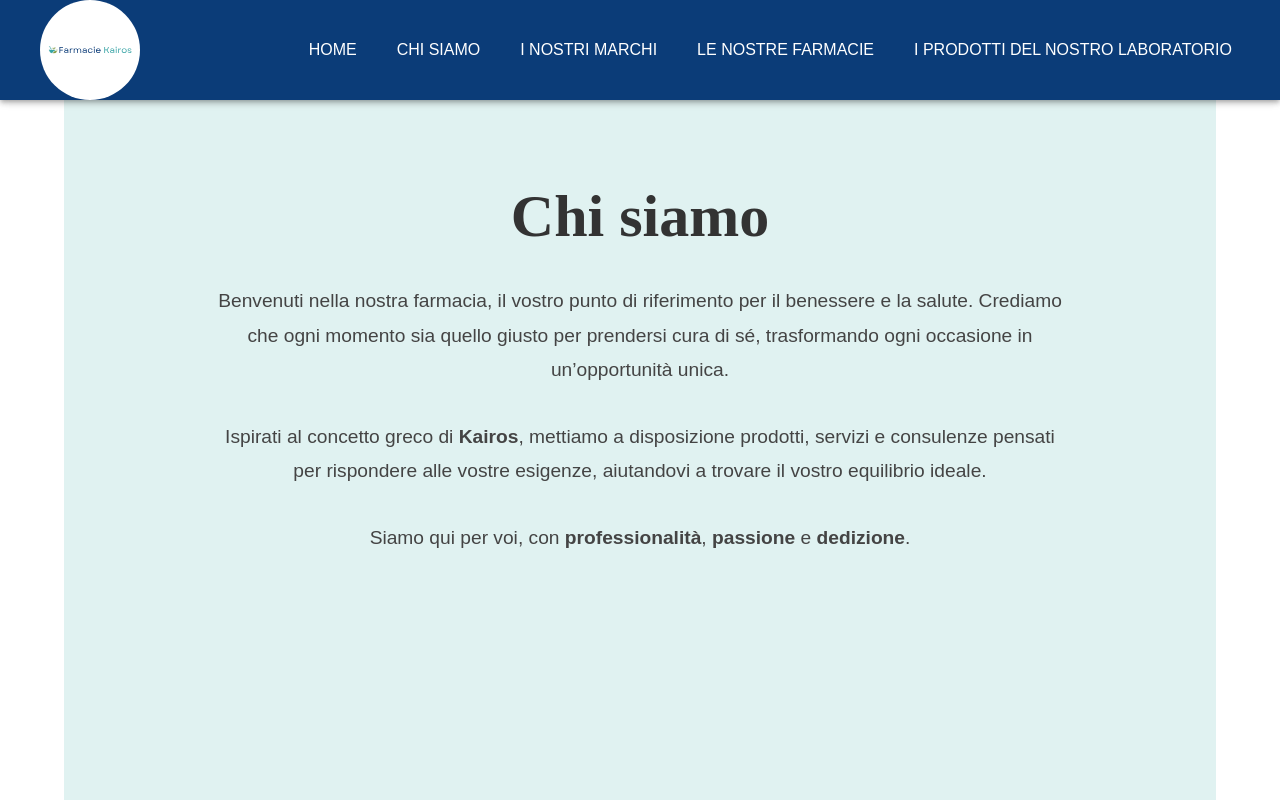
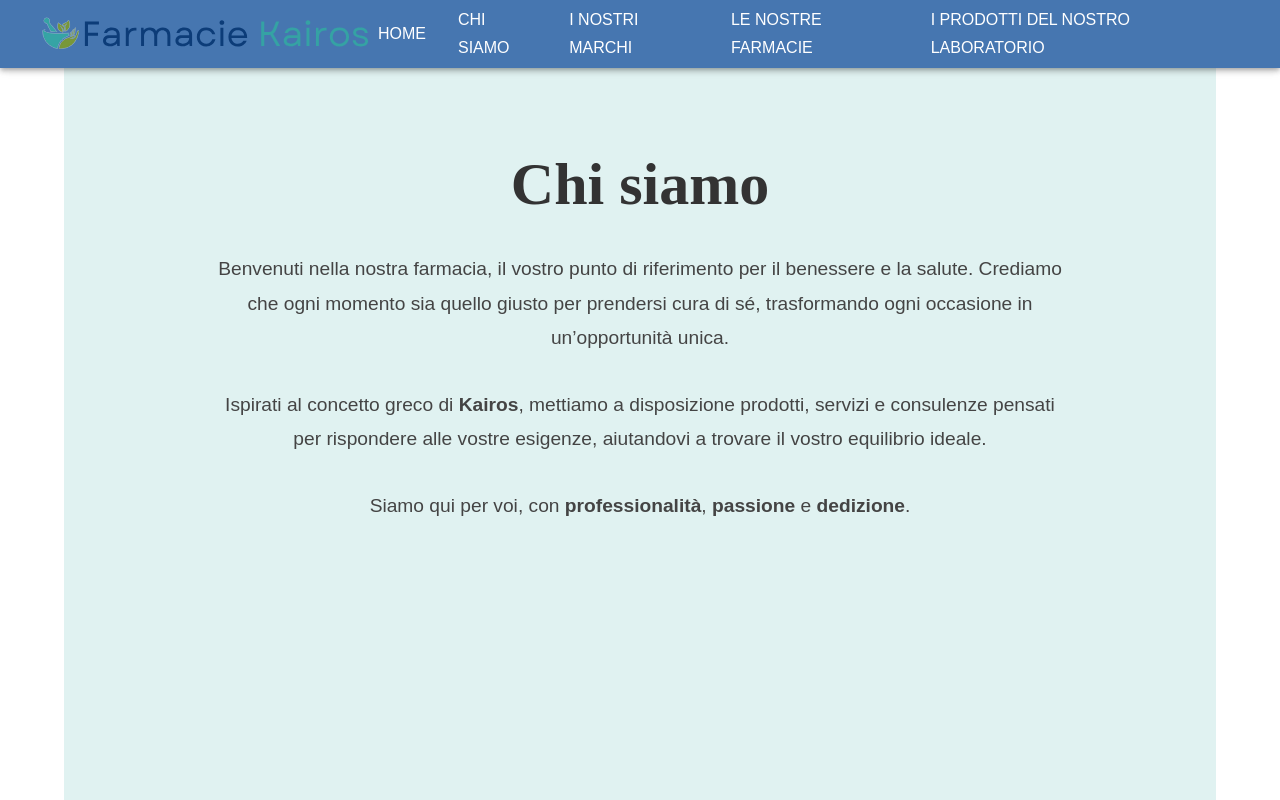
Before and after one commit to francescopesoli/farmacia-kairos, a React (Vite) app: page /chi-siamo in a window 1280 px wide. Shown: the top 800 px of the page. Built offline with nearby package versions, Linux system fonts and the light colour scheme.

Commit message:
fix: fixed some stuff and added responsive

```diff
--- a/src/components/Brands.tsx
+++ b/src/components/Brands.tsx
@@ -43,7 +43,7 @@ const settings = {
 
 const Brands = () => {
     return (
-        <Box sx={{ py: 5, textAlign: "center" }}>
+        <Box sx={{ py: 2, textAlign: "center" }}>
             <Typography variant="h4" sx={{ fontWeight: "bold", mb: 4, color: "primary.main" }}>
                 Le nostre marche
             </Typography>
--- /dev/null
+++ b/src/components/ChiSiamo.tsx
@@ -0,0 +1,57 @@
+import { Box, Typography } from "@mui/material";
+
+const ChiSiamo = () => {
+    return (
+        <Box sx={{ py: 5, textAlign: "center" }}>
+            <Typography variant="h4" sx={{ fontWeight: "bold", mb: 4, color: "primary.main" }}>
+                Chi Siamo
+            </Typography>
+            {/* Testo principale */}
+            <Typography
+                variant="h5"
+                sx={{
+                    color: "#444",
+                    mt: 4,
+                    fontWeight: 400,
+                    fontSize: "1.2rem",
+                    lineHeight: 1.8,
+                }}
+            >
+                Benvenuti nella nostra farmacia, il vostro punto di riferimento per il
+                benessere e la salute. Crediamo che ogni momento sia quello giusto per
+                prendersi cura di sé, trasformando ogni occasione in un’opportunità unica.
+            </Typography>
+
+            <Typography
+                variant="h5"
+                sx={{
+                    color: "#444",
+                    mt: 4,
+                    fontWeight: 400,
+                    fontSize: "1.2rem",
+                    lineHeight: 1.8,
+                }}
+            >
+                Ispirati al concetto greco di <strong>Kairos</strong>, mettiamo a disposizione
+                prodotti, servizi e consulenze pensati per rispondere alle vostre esigenze,
+                aiutandovi a trovare il vostro equilibrio ideale.
+            </Typography>
+
+            <Typography
+                variant="h5"
+                sx={{
+                    color: "#444",
+                    mt: 4,
+                    fontWeight: 400,
+                    fontSize: "1.2rem",
+                    lineHeight: 1.8,
+                }}
+            >
+                Siamo qui per voi, con <strong>professionalità</strong>, <strong>passione</strong> e{" "}
+                <strong>dedizione</strong>.
+            </Typography>
+        </Box>
+    );
+};
+
+export default ChiSiamo;
--- a/src/components/Footer.tsx
+++ b/src/components/Footer.tsx
@@ -5,14 +5,14 @@ import PhoneIcon from "@mui/icons-material/Phone";
 
 const Footer = () => {
     return (
-        <Box sx={{ mt: "auto", bgcolor: "primary.main", color: "white", py: 3, textAlign: "center" }}>
+        <Box sx={{ mt: "auto", bgcolor: "primary.light", color: "white", py: 3, textAlign: "center" }}>
             <Box sx={{ display: "flex", justifyContent: "center", gap: 3 }}>
                 <Link href="https://www.instagram.com/farmacie_kairos/" target="_blank" color="inherit">
                     <InstagramIcon fontSize="large" />
                 </Link>
                 <FacebookIcon fontSize="large" />
             </Box>
-            <Typography sx={{ mt: 2 }}>Indirizzi Farmacie | Email: info@farmaciamarzoli.it | P.IVA: 123456789</Typography>
+            <Typography sx={{ mt: 2 }}>Indirizzi Farmacie | Email: info@farmaciakairos.it | P.IVA: 123456789</Typography>
             <Typography sx={{ mt: 1 }}><PhoneIcon /> 06 87133919</Typography>
         </Box>
     );
--- a/src/components/HeroSection.tsx
+++ b/src/components/HeroSection.tsx
@@ -1,20 +1,19 @@
 import { Box, Button, Typography } from "@mui/material";
 import heroImage from "@assets/hero-images.png";
-import {Link} from "react-router-dom";
+import { Link } from "react-router-dom";
 
 const HeroSection = () => {
     return (
         <div className="flex items-center justify-between bg-gray-100 p-8 rounded-lg shadow-lg mt-10">
             {/* Testo */}
             <Box className="max-w-lg">
-                <Typography variant="h3" className="font-bold text-primary">
-                    Amici della tua <span className="text-blue-600">Salute</span>
+                <Typography variant="h3" className="font-bold text-primary" sx={{ fontFamily: "serif", letterSpacing: 1 }}>
+                    Farmacie Kairos
                 </Typography>
-                <Typography variant="body1" className="mt-4 text-gray-700">
-                    Benvenuti nelle <b>Farmacie Kairos</b>, dove la tua salute è la nostra
-                    priorità. Il nostro team di esperti è pronto ad aiutarti con prodotti e servizi personalizzati.
+                <Typography variant="body1" className="mt-4 text-gray-700" sx={{ fontStyle: "italic", fontSize: "1.2rem" }}>
+                    IL MOMENTO GIUSTO PER PRENDERTI CURA DI TE
                 </Typography>
-                <Button variant="contained" className="mt-4 bg-primary text-white" component={Link} to="/chi-siamo">
+                <Button variant="contained" className="mt-4 bg-primary text-white" component={Link} to="/chi-siamo" sx={{ fontWeight: "bold", textTransform: "uppercase" }}>
                     Scopri di più
                 </Button>
             </Box>
--- a/src/components/Navbar.tsx
+++ b/src/components/Navbar.tsx
@@ -23,40 +23,27 @@ const Navbar = () => {
 
     const navLinks = [
         { label: "Home", path: "/" },
-        { label: "Chi siamo", path: "/chi-siamo" },
-        { label: "I nostri marchi", path: "/marchi" },
-        { label: "Le nostre farmacie", path: "/farmacie" },
-        { label: "I prodotti del nostro laboratorio", path: "/prodotti" },
+        { label: "Chi Siamo", path: "/chi-siamo" },
+        { label: "I Nostri Marchi", path: "/marchi" },
+        { label: "Le Nostre Farmacie", path: "/farmacie" },
+        { label: "I Prodotti del Nostro Laboratorio", path: "/prodotti" },
     ];
 
     return (
         <>
-            <AppBar position="sticky" sx={{ bgcolor: "primary.main", px: 2 }}>
+            <AppBar position="sticky" sx={{ bgcolor: "primary.light", px: 2 }}>
                 <Toolbar sx={{ display: "flex", justifyContent: "space-between", alignItems: "center" }}>
-                    {/* Logo più grande */}
+                    {/* Logo più grande e centrato */}
                     <Box sx={{ display: "flex", alignItems: "center" }}>
-                        <Box
-                            sx={{
-                                bgcolor: "white",
-                                borderRadius: "50%",
-                                p: 1,
-                                display: "flex",
-                                alignItems: "center",
-                                justifyContent: "center",
-                                height: { xs: 80, md: 100 }, // Maggiore dimensione
-                                width: { xs: 80, md: 100 },
-                            }}
-                        >
-                            <img
-                                src={logo}
-                                alt="Farmacie Kairos"
-                                style={{ maxHeight: "100%", maxWidth: "100%" }}
-                            />
-                        </Box>
+                        <img
+                            src={logo}
+                            alt="Farmacie Kairos"
+                            style={{ height: "50px", width: "auto" }}
+                        />
                     </Box>
 
                     {/* Desktop Menu */}
-                    <Box sx={{ display: { xs: "none", md: "flex" }, gap: 3 }}>
+                    <Box sx={{ display: { xs: "none", md: "flex" }, gap: 2 }}>
                         {navLinks.map((item) => (
                             <Button
                                 key={item.path}
@@ -83,10 +70,17 @@ const Navbar = () => {
             <Collapse in={mobileOpen} timeout="auto" unmountOnExit>
                 <Box
                     sx={{
-                        bgcolor: "primary.main",
+                        bgcolor: "primary.light",
                         color: "white",
                         textAlign: "center",
                         py: 3,
+                        width: "100vw", // Copre tutta la larghezza senza spazi bianchi
+                        position: "fixed", // Assicura che rimanga visibile durante lo scroll
+                        top: 64, // Altezza della navbar
+                        left: 0,
+                        height: "100vh", // Copre tutta l'altezza dello schermo
+                        overflowY: "auto", // Permette di scrollare se necessario
+                        zIndex: 10,
                     }}
                 >
                     <List>
@@ -102,7 +96,7 @@ const Navbar = () => {
                                 }}
                                 onClick={() => setMobileOpen(false)}
                             >
-                                <ListItemText primary={item.label} sx={{ fontSize: "1.2rem", color: "white" }} />
+                                <ListItemText primary={item.label} sx={{ fontSize: "1.2rem", color: "white", textAlign: "center" }} />
                             </ListItem>
                         ))}
                     </List>
--- a/src/pages/Home.tsx
+++ b/src/pages/Home.tsx
@@ -2,11 +2,13 @@ import HeroSection from "@components/HeroSection";
 import Brands from "@components/Brands";
 import Farmacie from "@components/Farmacie";
 import Laboratorio from "@components/Laboratorio";
+import ChiSiamo from "@components/ChiSiamo";
 
 const Home = () => {
     return (
         <>
             <HeroSection />
+            <ChiSiamo />
             <Brands />
             <Farmacie />
             <Laboratorio />
--- a/src/theme.ts
+++ b/src/theme.ts
@@ -4,6 +4,7 @@ const theme = createTheme({
     palette: {
         primary: {
             main: "#0B3C78", // Colore blu scuro personalizzato
+            light: "#4374affa"
         },
         secondary: {
             main: "#DEE8F5",
```
